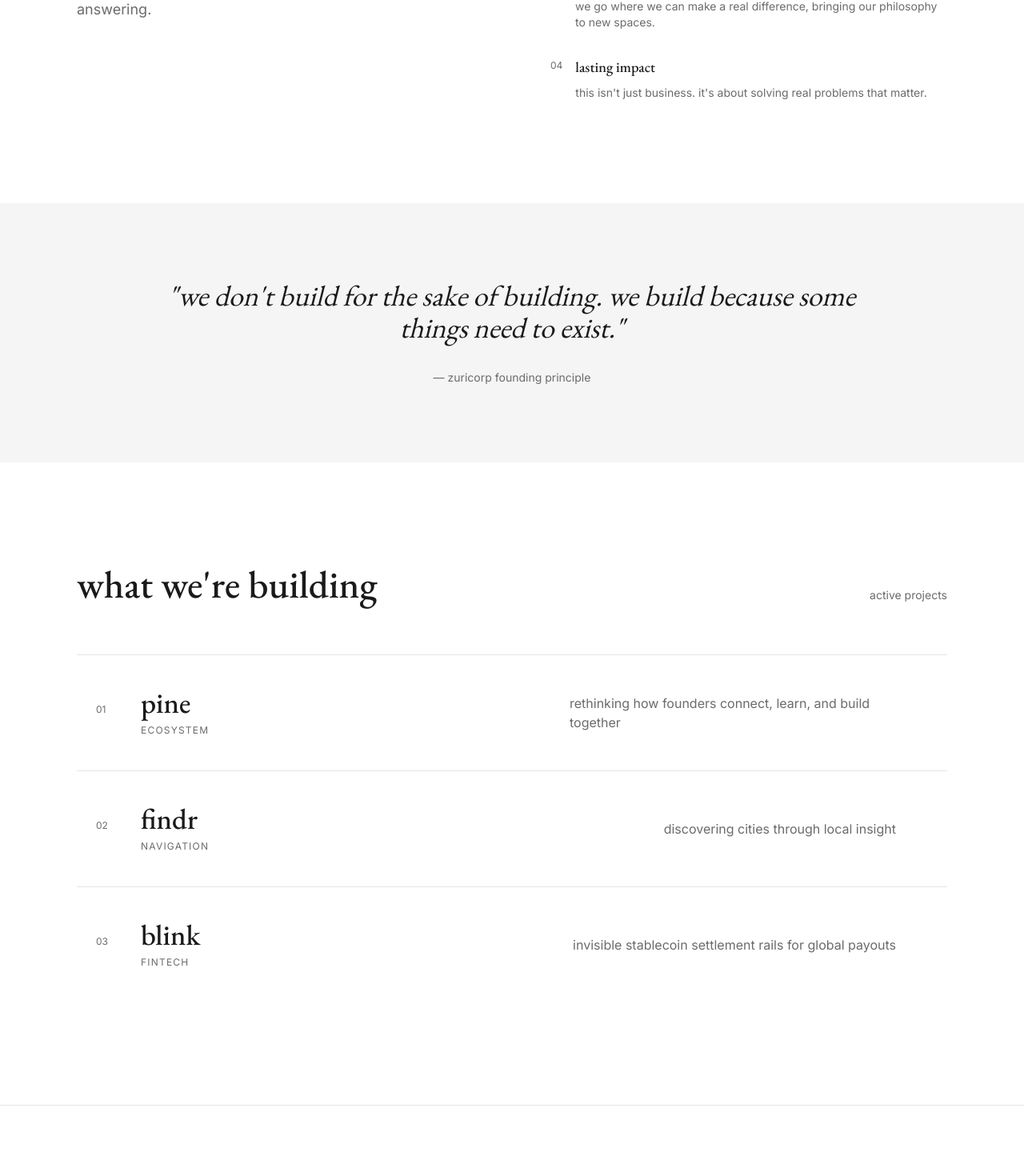
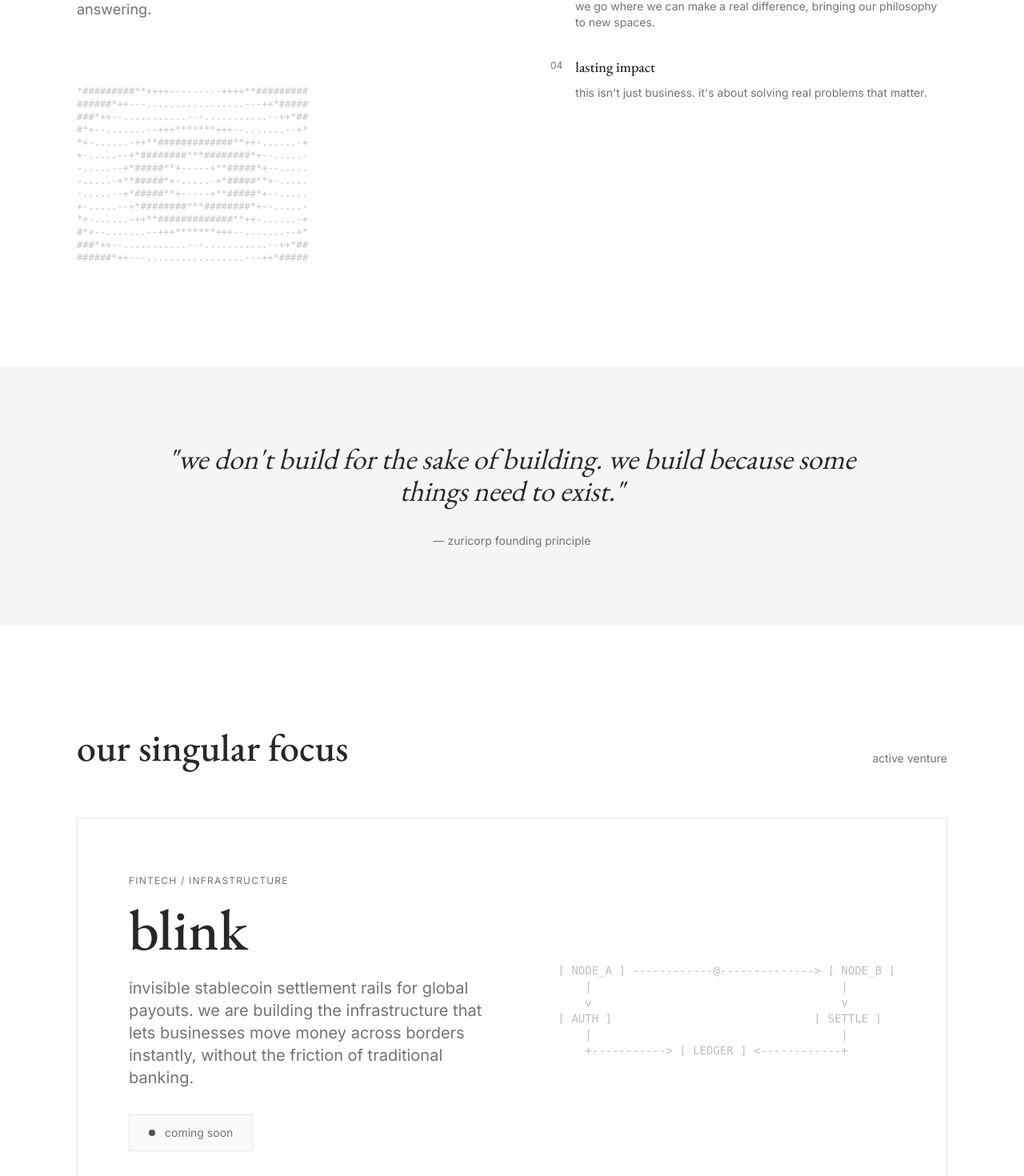
Before and after one commit to Babalolaolawale/zuri.corp, a React (Vite) app: page / in a window 1280 px wide. Shown: the part 1312-2782 px from the top of the page at 80% size. Built offline with nearby package versions, Linux system fonts and the light colour scheme.

Commit message:
feat: introduce interactive ASCII graphical components and update landing page focus to Blink

```diff
--- a/src/components/LandingPage.tsx
+++ b/src/components/LandingPage.tsx
@@ -3,6 +3,7 @@
 import { useEffect, useState } from "react";
 import { Link } from "react-router";
 import logo from "../assets/logo.png";
+import { AsciiHeroBackground, AsciiWave, AsciiNetwork, AsciiFooterEmblem } from "./ascii";
 
 export default function LandingPage() {
     const [isLoading, setIsLoading] = useState(() => {
@@ -63,8 +64,8 @@ export default function LandingPage() {
 
             {/* Hero Section */}
             <section id="home" className="min-h-[85vh] md:min-h-screen flex flex-col justify-center items-center pt-16 pb-8 md:pt-24 md:pb-16 px-5 md:px-12 lg:px-24 relative overflow-hidden">
-                <div className="noise-overlay"></div>
-                <div className="absolute inset-0 bg-gradient-radial from-gray-50 via-white to-white opacity-80"></div>
+                <div className="absolute inset-0 bg-gradient-radial from-transparent via-white/80 to-white pointer-events-none z-0"></div>
+                <AsciiHeroBackground />
 
                 <div className="absolute top-1/4 right-1/4 w-2 h-2 bg-muted/20 rounded-full hidden md:block"></div>
 
@@ -113,6 +114,9 @@ export default function LandingPage() {
                                     every product we create starts with a question worth answering.
                                 </p>
                             </div>
+                            <div className="mt-12 hidden md:block pt-8 opacity-70">
+                                <AsciiWave />
+                            </div>
                         </div>
                         <div className="space-y-6 md:space-y-8 md:pt-16">
                             <ValueItem number="01" title="meaningful innovation" description="we build things that are beautiful, useful, and move the world forward." />
@@ -134,19 +138,36 @@ export default function LandingPage() {
                 </div>
             </section>
 
-            {/* Projects Section */}
+            {/* Current Focus Section */}
             <section id="projects" className="py-20 md:py-32 px-5 md:px-12 lg:px-24">
                 <div className="max-w-6xl mx-auto">
                     <div className="flex flex-col md:flex-row md:items-end justify-between mb-10 md:mb-16 gap-2 md:gap-4">
                         <h2 className="font-heading text-2xl sm:text-3xl md:text-4xl lg:text-5xl font-medium text-foreground lowercase">
-                            what we're building
+                            our singular focus
                         </h2>
-                        <p className="font-body text-xs md:text-sm text-muted lowercase">active projects</p>
+                        <p className="font-body text-xs md:text-sm text-muted lowercase">active venture</p>
                     </div>
-                    <div className="space-y-0">
-                        <ProjectCard name="pine" description="rethinking how founders connect, learn, and build together" tag="ecosystem" index="01" />
-                        <ProjectCard name="findr" description="discovering cities through local insight" tag="navigation" index="02" />
-                        <ProjectCard name="blink" description="invisible stablecoin settlement rails for global payouts" tag="fintech" index="03" />
+
+                    <div className="group border border-border p-8 md:p-12 lg:p-16 hover:bg-subtle transition-all">
+                        <div className="flex flex-col md:flex-row gap-8 md:gap-16 items-start md:items-center">
+                            <div className="flex-1">
+                                <span className="font-body text-xs text-muted uppercase tracking-widest mb-4 inline-block">fintech / infrastructure</span>
+                                <h3 className="font-heading text-4xl md:text-6xl lg:text-7xl font-medium text-foreground mb-6 lowercase">blink</h3>
+                                <p className="font-body text-lg md:text-xl text-muted lowercase max-w-xl leading-relaxed mb-8">
+                                    invisible stablecoin settlement rails for global payouts. we are building the infrastructure that lets businesses move money across borders instantly, without the friction of traditional banking.
+                                </p>
+                                <div className="inline-flex items-center gap-3 border border-border px-6 py-3 bg-subtle/50 cursor-default">
+                                    <div className="relative flex h-2 w-2">
+                                        <span className="animate-ping absolute inline-flex h-full w-full rounded-full bg-foreground opacity-20"></span>
+                                        <span className="relative inline-flex rounded-full h-2 w-2 bg-foreground/80"></span>
+                                    </div>
+                                    <span className="font-body text-sm text-muted lowercase">coming soon</span>
+                                </div>
+                            </div>
+                            <div className="hidden md:flex flex-1 justify-end items-center opacity-50 group-hover:opacity-100 transition-opacity duration-700">
+                                <AsciiNetwork />
+                            </div>
+                        </div>
                     </div>
                 </div>
             </section>
@@ -155,7 +176,7 @@ export default function LandingPage() {
             <section className="py-16 md:py-24 px-5 md:px-12 lg:px-24 border-t border-border">
                 <div className="max-w-6xl mx-auto">
                     <div className="grid grid-cols-2 md:grid-cols-4 gap-8">
-                        <StatItem number="3" label="active products" />
+                        <StatItem number="1" label="core product" />
                         <StatItem number="2022" label="founded" />
                         <StatItem number="∞" label="experiments ongoing" />
                         <StatItem number="1" label="mission" />
@@ -199,6 +220,8 @@ export default function LandingPage() {
                     </div>
                 </div>
             </section>
+
+            <AsciiFooterEmblem />
 
             {/* Dramatic Wave Divider */}
             <div className="relative h-24 md:h-32 lg:h-40 bg-white overflow-hidden">
@@ -302,9 +325,9 @@ function Preloader() {
 /* Marquee Component */
 function Marquee() {
     const products = [
-        { name: "pine", icon: "◆" },
-        { name: "findr", icon: "●" },
         { name: "blink", icon: "◼" },
+        { name: "global payouts", icon: "◆" },
+        { name: "stablecoin settlement", icon: "●" },
     ];
     const items = [...products, ...products, ...products, ...products];
     return (
--- /dev/null
+++ b/src/components/ascii.tsx
@@ -0,0 +1,159 @@
+import { useEffect, useRef, useState } from 'react';
+
+export function AsciiHeroBackground() {
+  const canvasRef = useRef<HTMLCanvasElement>(null);
+
+  useEffect(() => {
+    const canvas = canvasRef.current;
+    if (!canvas) return;
+    const ctx = canvas.getContext('2d');
+    if (!ctx) return;
+
+    const resize = () => {
+      canvas.width = window.innerWidth;
+      canvas.height = window.innerHeight;
+    };
+    window.addEventListener('resize', resize);
+    resize();
+
+    const chars = '.:-=+*#%@';
+    let mouse = { x: -1000, y: -1000 };
+
+    const onMouseMove = (e: MouseEvent) => {
+      mouse = { x: e.clientX, y: e.clientY };
+    };
+    window.addEventListener('mousemove', onMouseMove);
+
+    let animationId: number;
+    const render = () => {
+      ctx.clearRect(0, 0, canvas.width, canvas.height);
+      ctx.fillStyle = '#1a1a1a'; // Maximum visibility text color
+      ctx.font = '14px monospace';
+
+      const size = 20;
+      const cols = Math.floor(canvas.width / size);
+      const rows = Math.floor(canvas.height / size);
+
+      const time = Date.now() * 0.001;
+
+      for (let y = 0; y < rows; y++) {
+        for (let x = 0; x < cols; x++) {
+          const posX = x * size;
+          const posY = y * size;
+
+          const dx = mouse.x - posX;
+          const dy = mouse.y - posY;
+          const dist = Math.sqrt(dx * dx + dy * dy);
+
+          const noise = Math.sin(x * 0.1 + time) + Math.cos(y * 0.1 + time);
+
+          let charIdx = 0;
+          if (dist < 150) {
+            charIdx = Math.floor((1 - dist / 150) * chars.length);
+          } else {
+            charIdx = Math.floor((noise + 2) / 4 * 3);
+          }
+
+          charIdx = Math.max(0, Math.min(chars.length - 1, charIdx));
+
+          ctx.fillText(chars[charIdx], posX, posY);
+        }
+      }
+
+      animationId = requestAnimationFrame(render);
+    };
+
+    render();
+
+    return () => {
+      window.removeEventListener('resize', resize);
+      window.removeEventListener('mousemove', onMouseMove);
+      cancelAnimationFrame(animationId);
+    };
+  }, []);
+
+  return <canvas ref={canvasRef} className="absolute inset-0 pointer-events-none opacity-100 z-0" />;
+}
+
+export function AsciiWave() {
+  const [frame, setFrame] = useState(0);
+
+  useEffect(() => {
+    const timer = setInterval(() => setFrame(f => f + 1), 100);
+    return () => clearInterval(timer);
+  }, []);
+
+  const rows = 14;
+  const cols = 40;
+  let output = '';
+
+  for (let y = 0; y < rows; y++) {
+    for (let x = 0; x < cols; x++) {
+      const ny = y / rows - 0.5;
+      const nx = x / cols - 0.5;
+      const dist = Math.sqrt(nx * nx + ny * ny);
+      const val = Math.sin(dist * 15 - frame * 0.4);
+
+      if (val > 0.6) output += '#';
+      else if (val > 0.2) output += '*';
+      else if (val > -0.2) output += '+';
+      else if (val > -0.6) output += '-';
+      else output += '.';
+    }
+    output += '\n';
+  }
+
+  return <pre className="font-mono text-[10px] md:text-xs text-foreground/40 leading-none select-none overflow-hidden">{output}</pre>;
+}
+
+export function AsciiNetwork() {
+  const [frame, setFrame] = useState(0);
+
+  useEffect(() => {
+    const timer = setInterval(() => setFrame(f => f + 1), 150);
+    return () => clearInterval(timer);
+  }, []);
+
+  const template = [
+    "  [ NODE_A ] ---------------------------> [ NODE_B ]",
+    "      |                                     |       ",
+    "      v                                     v       ",
+    "  [ AUTH ]                              [ SETTLE ]  ",
+    "      |                                     |       ",
+    "      +-----------> [ LEDGER ] <------------+       "
+  ];
+
+  const positions = [
+    {x: 13, y: 0}, {x: 17, y: 0}, {x: 21, y: 0}, {x: 25, y: 0}, {x: 29, y: 0}, {x: 33, y: 0}, {x: 37, y: 0}, {x: 41, y: 0},
+    {x: 43, y: 1}, {x: 43, y: 2},
+    {x: 43, y: 4},
+    {x: 43, y: 5}, {x: 39, y: 5}, {x: 35, y: 5}, {x: 31, y: 5},
+    {x: 19, y: 5}, {x: 15, y: 5}, {x: 11, y: 5}, {x: 7, y: 5},
+    {x: 6, y: 5}, {x: 6, y: 4},
+    {x: 6, y: 2}, {x: 6, y: 1}
+  ];
+
+  const pos = positions[frame % positions.length];
+
+  let lines = [...template];
+  if (lines.length > pos.y) {
+    let line = lines[pos.y];
+    lines[pos.y] = line.substring(0, pos.x) + '@' + line.substring(pos.x + 1);
+  }
+
+  return <pre className="font-mono text-xs md:text-sm text-foreground/60 leading-tight select-none overflow-x-auto">{lines.join('\n')}</pre>;
+}
+
+export function AsciiFooterEmblem() {
+  return (
+    <pre className="font-mono text-[10px] md:text-xs leading-tight text-foreground/20 text-center select-none overflow-hidden pb-12 pt-8">
+{`
+      _             _
+ ___ | |  _  _  _ _(_)  __  ___  _ _  _ __
+|_ / | | | || || '_| | / _|/ _ \\| '_|| '_ \\
+/ /__| |_| || || | | || (__| (_) || |  | .__/
+\\___| \\__,_||_||_| |_| \\___|\\___/ |_|  |_|
+`}
+    </pre>
+  );
+}
```
